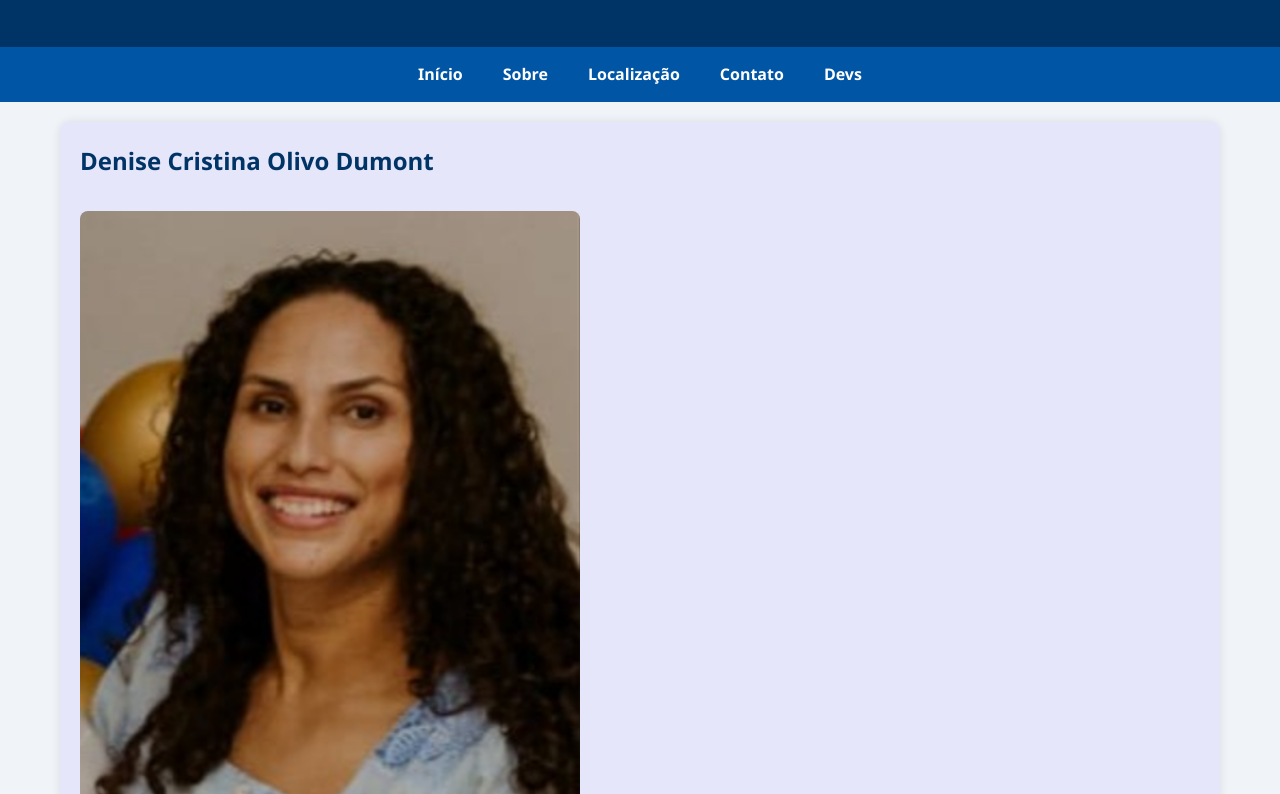
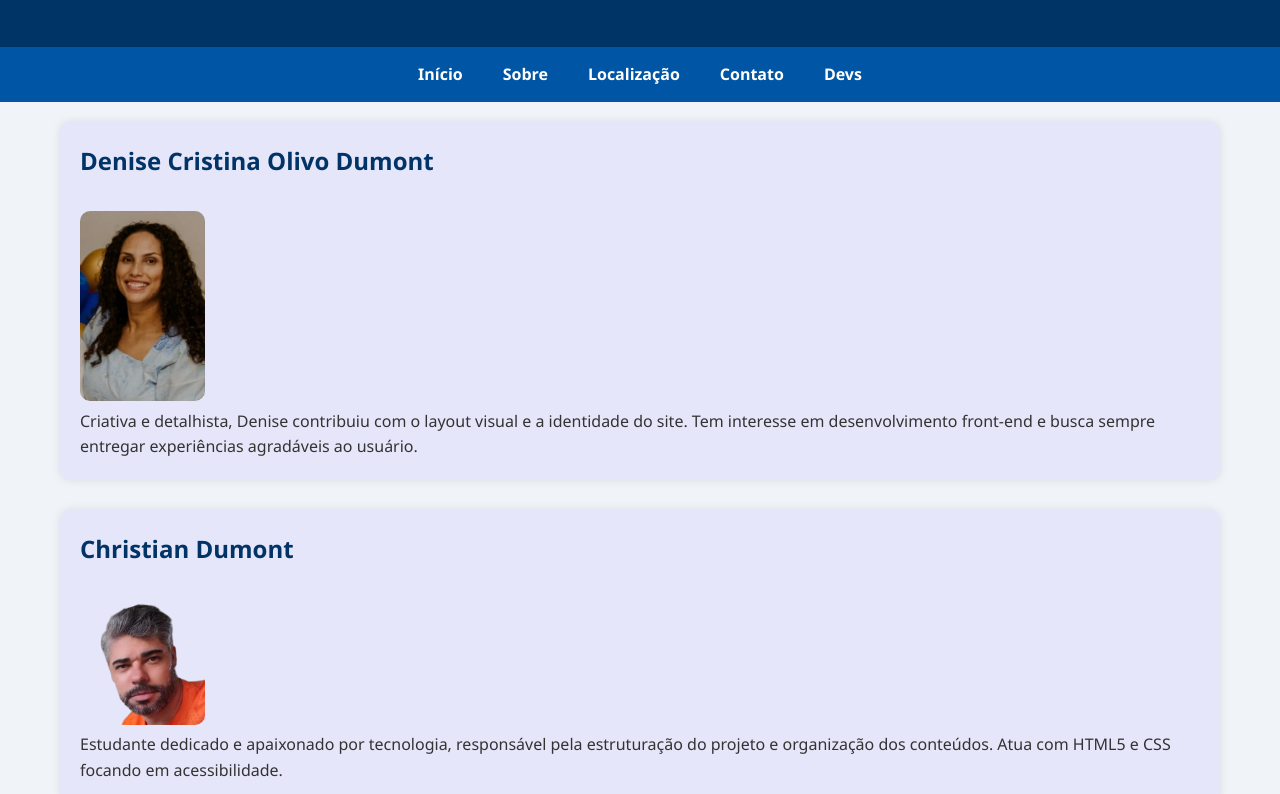
Before and after one commit to DumontC/fatec-trabalho-navegacao-cores, a plain HTML site: page devs.html in a window 1280 px wide. Shown: the part 158-952 px from the top of the page. Drawn offline with Linux system fonts and the light colour scheme.

Commit message:
ajuste tamanho imagem3 Devs

```diff
--- a/css/estilos.css
+++ b/css/estilos.css
@@ -96,7 +96,12 @@ nav ul li a:hover {
     margin-top: 15px;
     border-radius: 8px;
 }
-
+.imagem3 {
+    width: 25%;
+    max-width: 125px;
+    margin-top: 15px;
+    border-radius: 10px;
+}
 
 .video {
     width: 100%;
--- a/devs.html
+++ b/devs.html
@@ -32,14 +32,14 @@
 
             <section class="caixa">
                 <h2>Denise Cristina Olivo Dumont</h2>
-                <img src="img/denise.png" alt="Foto de Denise" class="imagem1">
+                <img src="img/denise.png" alt="Foto de Denise" class="imagem3">
                 <p>Criativa e detalhista, Denise contribuiu com o layout visual e a identidade do site. Tem interesse em
                     desenvolvimento front-end e busca sempre entregar experiências agradáveis ao usuário.</p>
             </section>
 
             <section class="caixa">
                 <h2>Christian Dumont</h2>
-                <img src="img/christian.png" alt="Foto de Christian" class="imagem1">
+                <img src="img/christian.png" alt="Foto de Christian" class="imagem3">
                 <p>Estudante dedicado e apaixonado por tecnologia, responsável pela estruturação do projeto e
                     organização dos conteúdos. Atua com HTML5 e CSS focando em acessibilidade.</p>
             </section>
```
